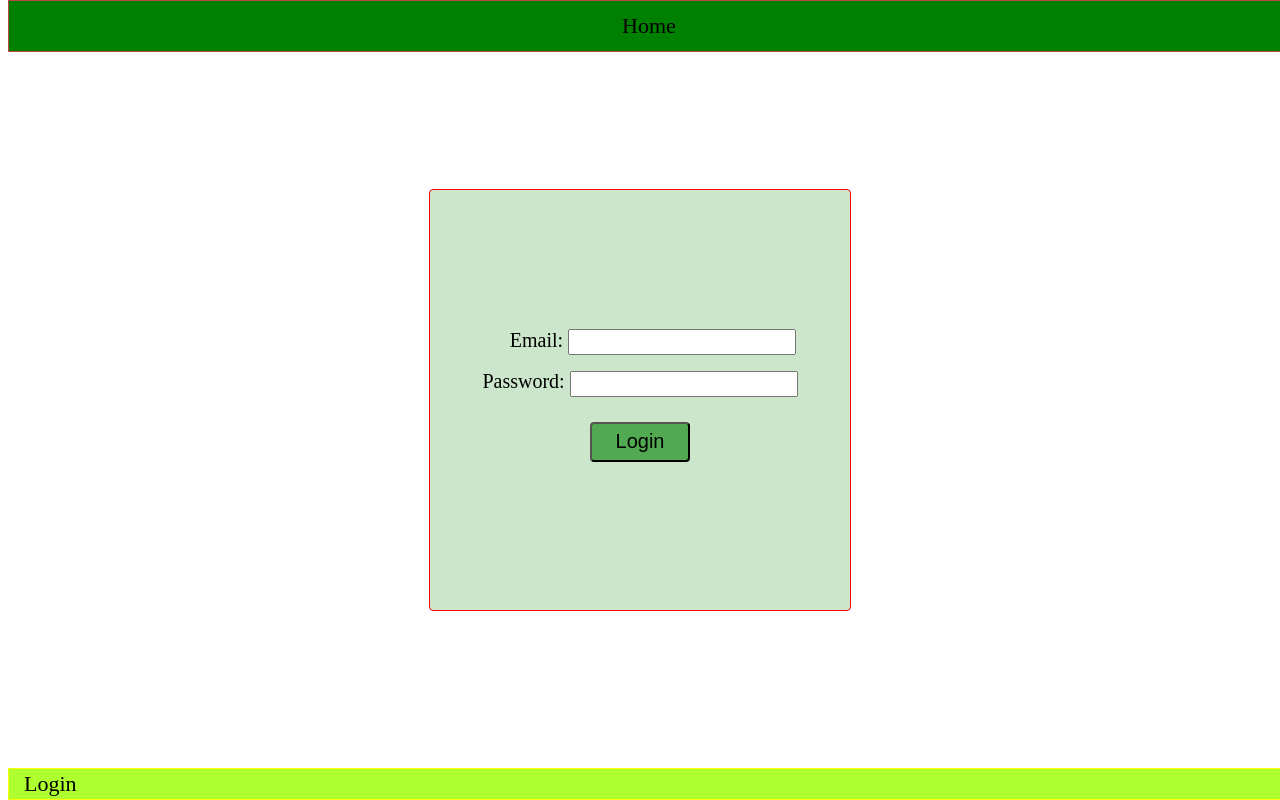
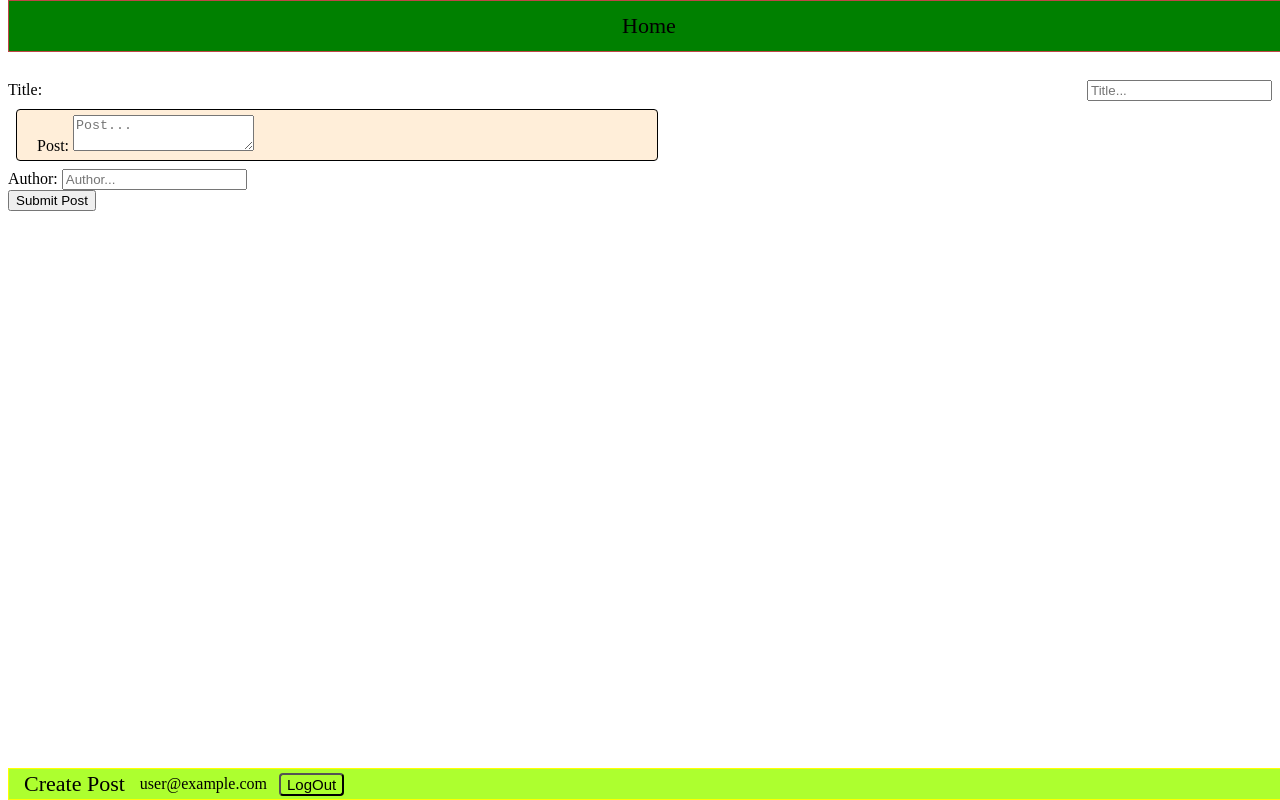
Before and after one commit to prashanthk02/shy-blog, a React (Create React App) app: page /createpost in a window 1280 px wide. Before the commit this address led to /login. Built offline with nearby package versions, Linux system fonts and the light colour scheme; no server answers; sample sign-in values are in the browser's storage.

Commit message:
persist user on reload

```diff
--- a/src/App.js
+++ b/src/App.js
@@ -8,8 +8,8 @@ import { signOut } from "firebase/auth";
 import { auth } from "./firebase-config";
 
 function App() {
-  const [isAuth, setIsAuth] = useState(false);
-  const [currentUserState, setCurrentUserState] = useState();
+  const [isAuth, setIsAuth] = useState(localStorage.getItem("isAuth"));
+  const [currentUserState, setCurrentUserState] = useState(localStorage.getItem("user"));
 
   const logOut = () => {
     signOut(auth).then(() => {
--- a/src/pages/Login.js
+++ b/src/pages/Login.js
@@ -17,6 +17,7 @@ function Login({ setIsAuth }) {
         const user = userCredential.user;
         console.log(user);
         localStorage.setItem("isAuth", true);
+        localStorage.setItem("user", JSON.stringify(user));
         setIsAuth(true);
         navigate("/")
       })
```
